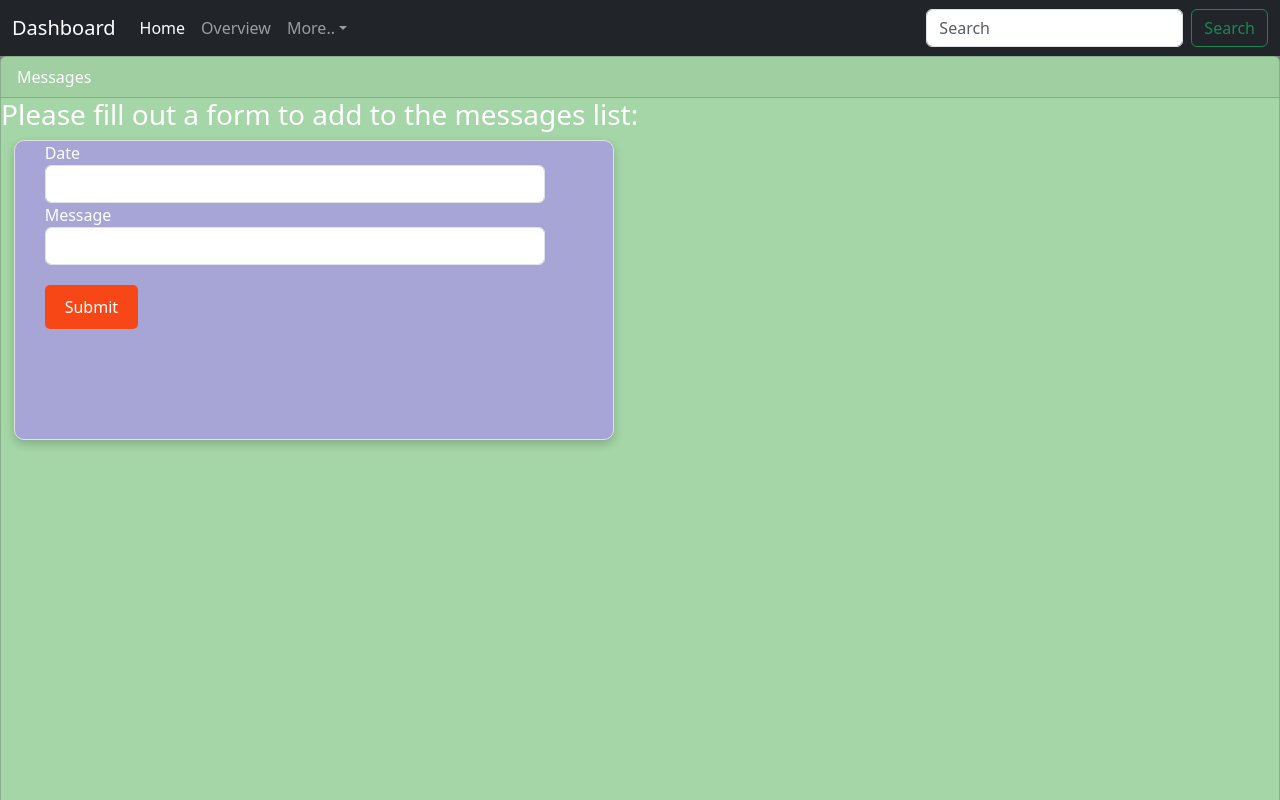
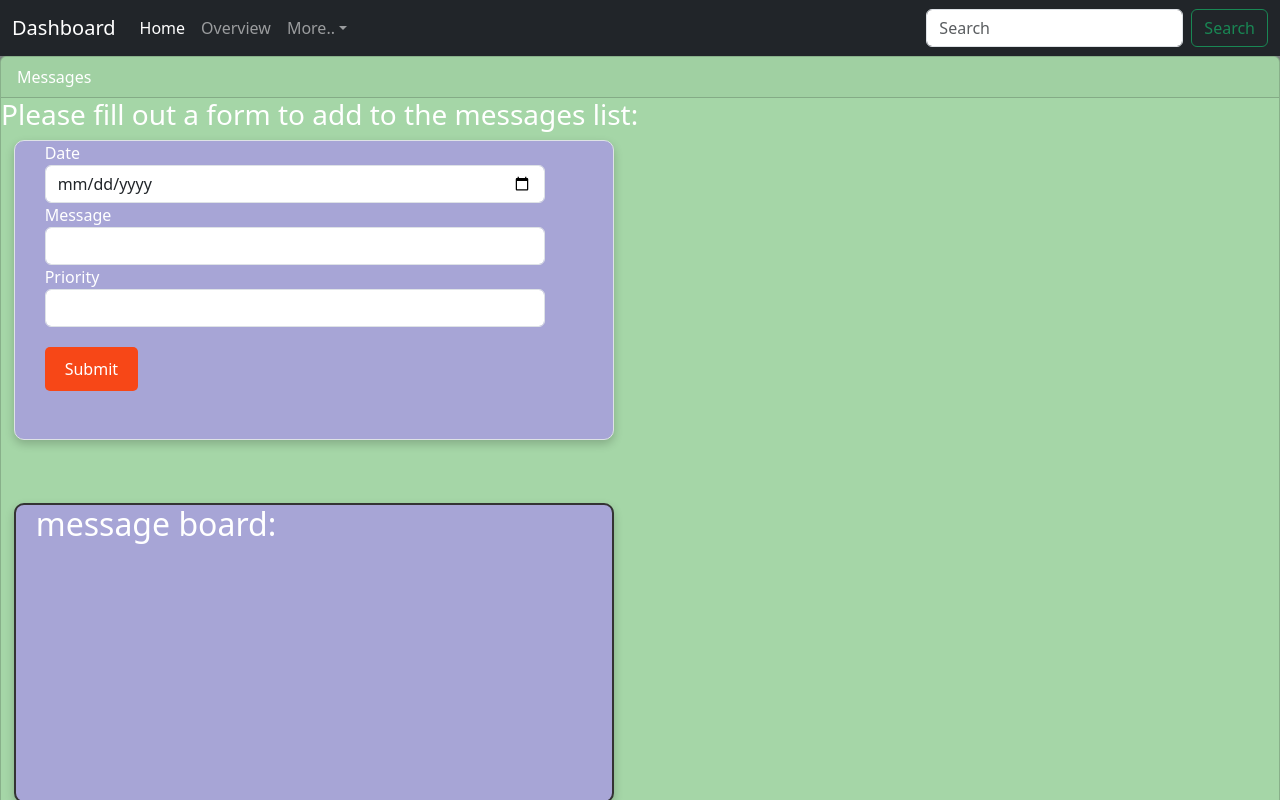
Before and after one commit to O-Franks/dashboard, a React (Create React App) app: page /messages in a window 1280 px wide. Shown: the top 800 px of the page. Built offline with nearby package versions, Linux system fonts and the light colour scheme.

Commit message:
added message board

```diff
--- a/src/pages/Messages.jsx
+++ b/src/pages/Messages.jsx
@@ -1,13 +1,34 @@
-import React, { useState } from "react";
+import React, { useEffect, useState } from "react";
 import Card from "react-bootstrap/Card";
 import "./Pages.css/Messages.css";
 
 function Messages() {
-  const [message, setMessage] = useState("");
+  const [message, setMessage] = useState({
+    date: "",
+    message: "",
+    priority: "",
+  });
+  const [messageList, setMessageList] = useState([]);
 
-  const handleEvent = (event) => {
-    setMessage(event.target.value);
+  const handleChange = (event) => {
+    const { name, value } = event.target;
+    setMessage((prevMessage) => ({ ...prevMessage, [name]: value }));
   };
+
+  const handleSubmit = (event) => {
+    event.preventDefault();
+    setMessageList((prev) => [...prev, message]);
+    setMessage({ date: "", message: "", priority: "" });
+  };
+
+  useEffect(() => {
+    const savedMessages = JSON.parse(localStorage.getItem("messages")) || [];
+    setMessageList(savedMessages);
+  }, []);
+
+  useEffect(() => {
+    localStorage.setItem("messages", JSON.stringify(messageList));
+  }, [messageList]);
 
   return (
     <div>
@@ -15,24 +36,59 @@ function Messages() {
         <Card.Header>Messages</Card.Header>
         <h3>Please fill out a form to add to the messages list: </h3>
 
-        <div className="border">
+        <form onSubmit={handleSubmit} className="border">
           <form className="form">
             <div class="form-group">
               <label for="date">Date</label>
-              <input type="email" class="form-control" id="date" />
+              <input
+                type="date"
+                class="form-control"
+                id="date"
+                name="date"
+                value={message.date}
+                onChange={handleChange}
+              />
             </div>
 
             <div class="form-group">
               <label for="Message">Message</label>
-              <input type="email" class="form-control" id="date" />
+              <input
+                type="text"
+                class="form-control"
+                id="message"
+                name="message"
+                value={message.message}
+                onChange={handleChange}
+              />
+            </div>
+
+            <div class="form-group">
+              <label for="priority">Priority</label>
+              <input
+                type="text"
+                class="form-control"
+                id="priority"
+                name="priority"
+                value={message.priority}
+                onChange={handleChange}
+              />
             </div>
           </form>
-          <button type="button" className="submit">
+          <button onSubmit={handleSubmit} type="submit" className="submit">
             Submit
           </button>
+        </form>
+        <div className="Message-board">
+          <h2 style={{ marginLeft: 20 }}>message board:</h2>
+
+          <ul>
+            {messageList.map((message, index) => (
+              <li key={index}>
+                {message.date} : {message.message} : {message.priority}
+              </li>
+            ))}
+          </ul>
         </div>
-
-        <h2>{message}</h2>
       </Card>
     </div>
   );
--- a/src/pages/Overview.jsx
+++ b/src/pages/Overview.jsx
@@ -1,13 +1,12 @@
 import React from "react";
-
 import "../pages/Pages.css/Overview.css";
 import Card from "react-bootstrap/Card";
 import Table from "react-bootstrap/Table";
 import Pie from "../Img/Pie.png";
-// import KSB from "..//Img/KSB.png";
-// import Portfolio from "../Img/Portfolio.png";
+import Messages from "./Messages";
 
-export default function Overview() {
+export default function Overview({}) {
+  const { messageList } = Messages;
   return (
     <div>
       <Card style={{ backgroundColor: "#A5D6A7" }} text="white">
@@ -23,7 +22,9 @@ export default function Overview() {
             </thead>
             <tbody>
               <tr>
-                <td>Complete OTJ KSB mapping for July/August</td>
+                <td>
+                  <p>{messageList}</p>
+                </td>
                 <td className="highP">High</td>
               </tr>
               <tr>
--- a/src/pages/Pages.css/Messages.css
+++ b/src/pages/Pages.css/Messages.css
@@ -28,3 +28,14 @@
 .submit:hover {
   background-color: #45a049; /* Darker green on hover */
 }
+
+.Message-board {
+  background-color: #a7a5d6;
+  width: 600px;
+  height: 300px;
+  border: 2px solid #333; /* Thicker, darker border */
+  border-radius: 10px; /* More rounded corners */
+  box-shadow: 0 4px 10px rgba(0, 0, 0, 0.2);
+  margin-left: 1%;
+  margin-top: 5%;
+}
```
